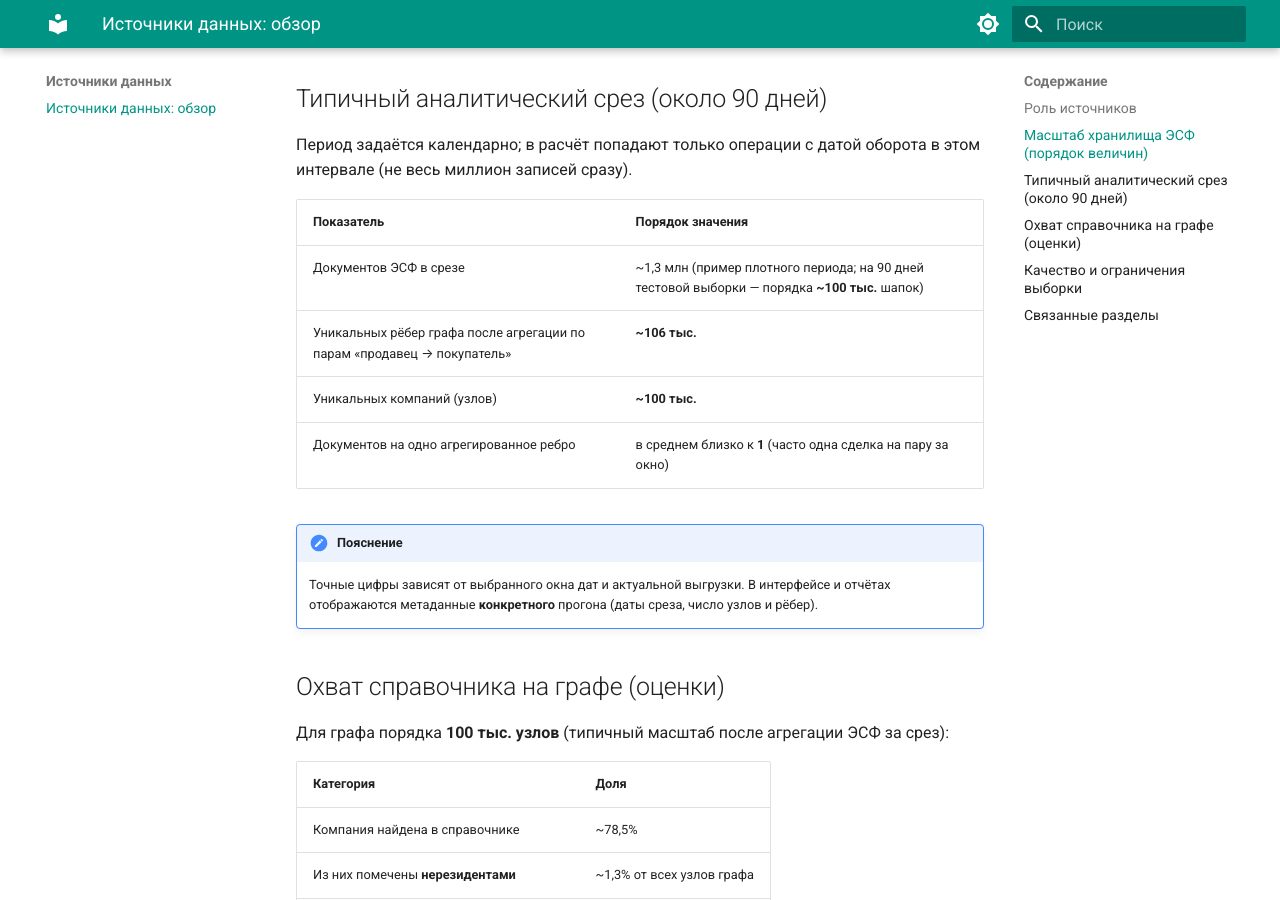
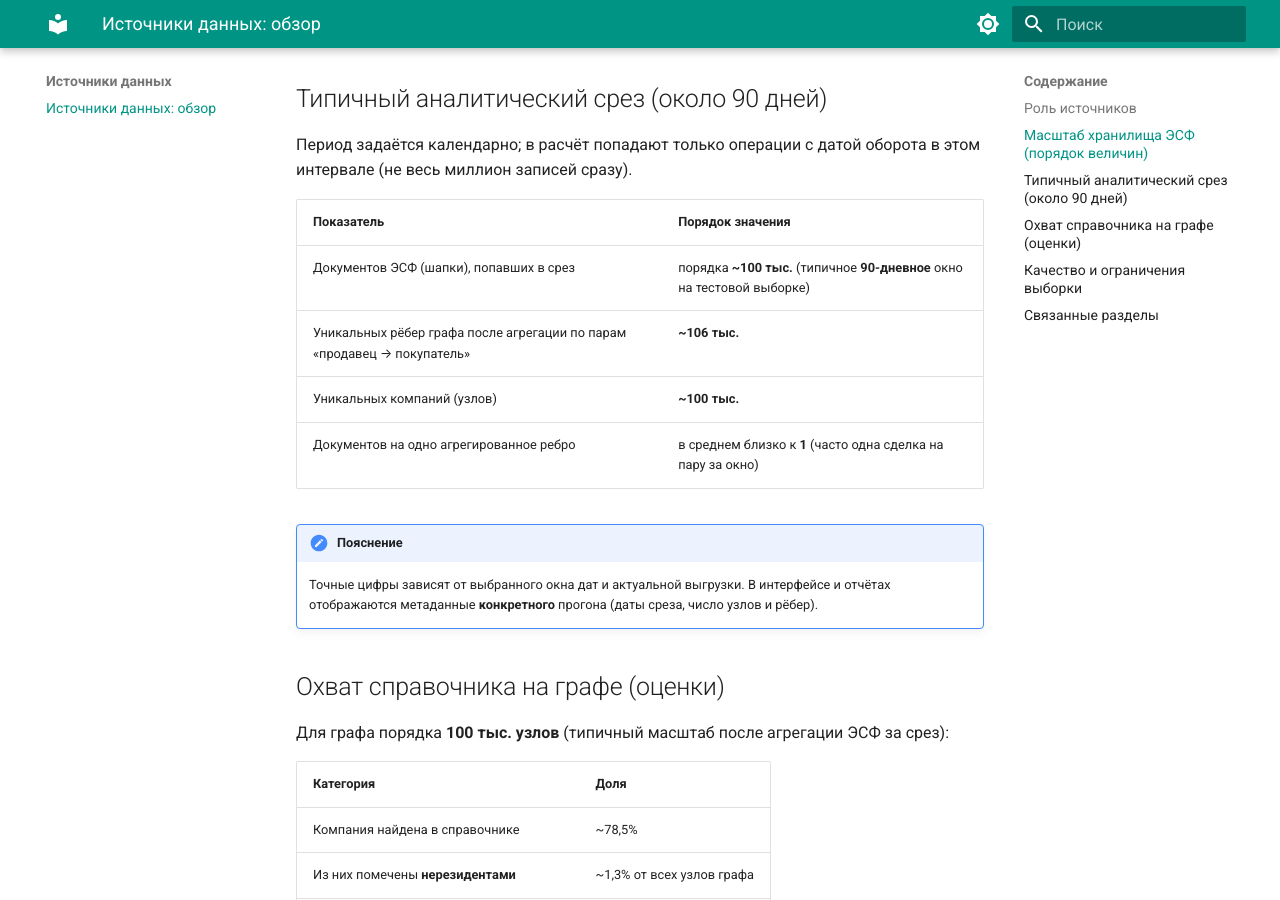
Before and after one commit to OlegKostrikin-Dev/digital-echo, an MkDocs documentation site: the page built from docs/data-sources/overview.md, in a window 1280 px wide and 900 px high, scrolled down 969 px. Built offline with MkDocs 1.6.1 and Material for MkDocs 9.7.7, drawn with Linux system fonts in a browser that asks for light colours.

Commit message:
docs: clarify 90-day ESF slice scale in data-sources overview
Co-authored-by: Cursor <cursoragent@cursor.com>

```diff
--- a/docs/data-sources/overview.md
+++ b/docs/data-sources/overview.md
@@ -25,7 +25,7 @@
 
 | Показатель | Порядок значения |
 |------------|------------------|
-| Документов ЭСФ в срезе | ~1,3 млн (пример плотного периода; на 90 дней тестовой выборки — порядка **~100 тыс.** шапок) |
+| Документов ЭСФ (шапки), попавших в срез | порядка **~100 тыс.** (типичное **90-дневное** окно на тестовой выборке) |
 | Уникальных рёбер графа после агрегации по парам «продавец → покупатель» | **~106 тыс.** |
 | Уникальных компаний (узлов) | **~100 тыс.** |
 | Документов на одно агрегированное ребро | в среднем близко к **1** (часто одна сделка на пару за окно) |
```
